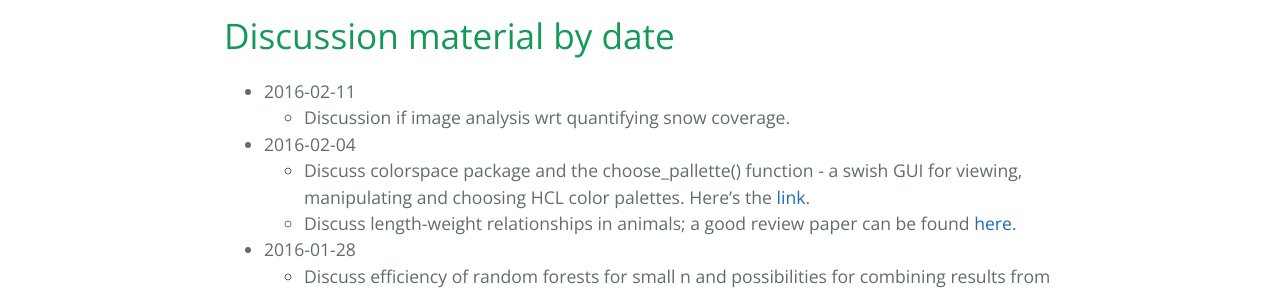
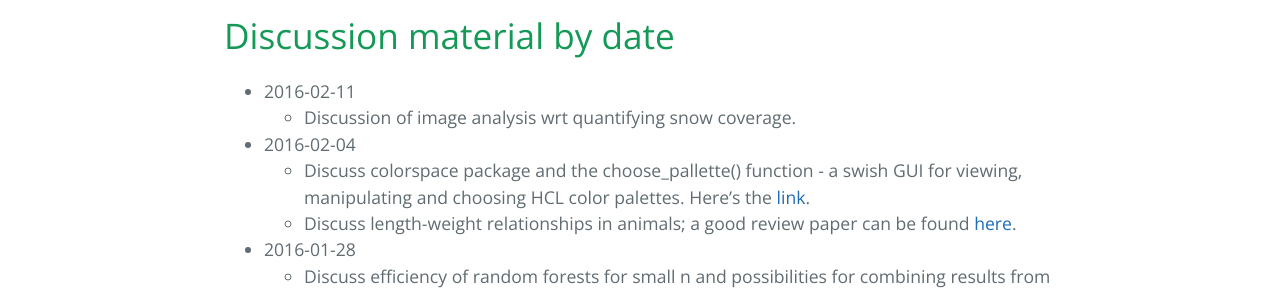
Before and after one commit to AustralianAntarcticDataCentre/GentleR, a Jekyll site: the page built from index.md, in a window 1280 px wide. Shown: the part 411-704 px from the top of the page. Built offline with Jekyll 4.4.1, drawn with Linux system fonts in a browser that asks for light colours; Markdown is read by kramdown in place of the engine named in the settings.

Commit message:
minor edit

```diff
--- a/index.md
+++ b/index.md
@@ -8,7 +8,7 @@ name: "GentleR"
 
 # Discussion material by date
 - 2016-02-11
-  * Discussion if image analysis wrt quantifying snow coverage.
+  * Discussion of image analysis wrt quantifying snow coverage.
 - 2016-02-04
   * Discuss colorspace package and the choose_pallette() function - a swish GUI for viewing, manipulating and choosing HCL color palettes. Here's the [link](https://cran.r-project.org/web/packages/colorspace/index.html).
   * Discuss length-weight relationships in animals; a good review paper can be found [here](http://onlinelibrary.wiley.com/doi/10.1111/j.1439-0426.2006.00805.x/abstract).
```
